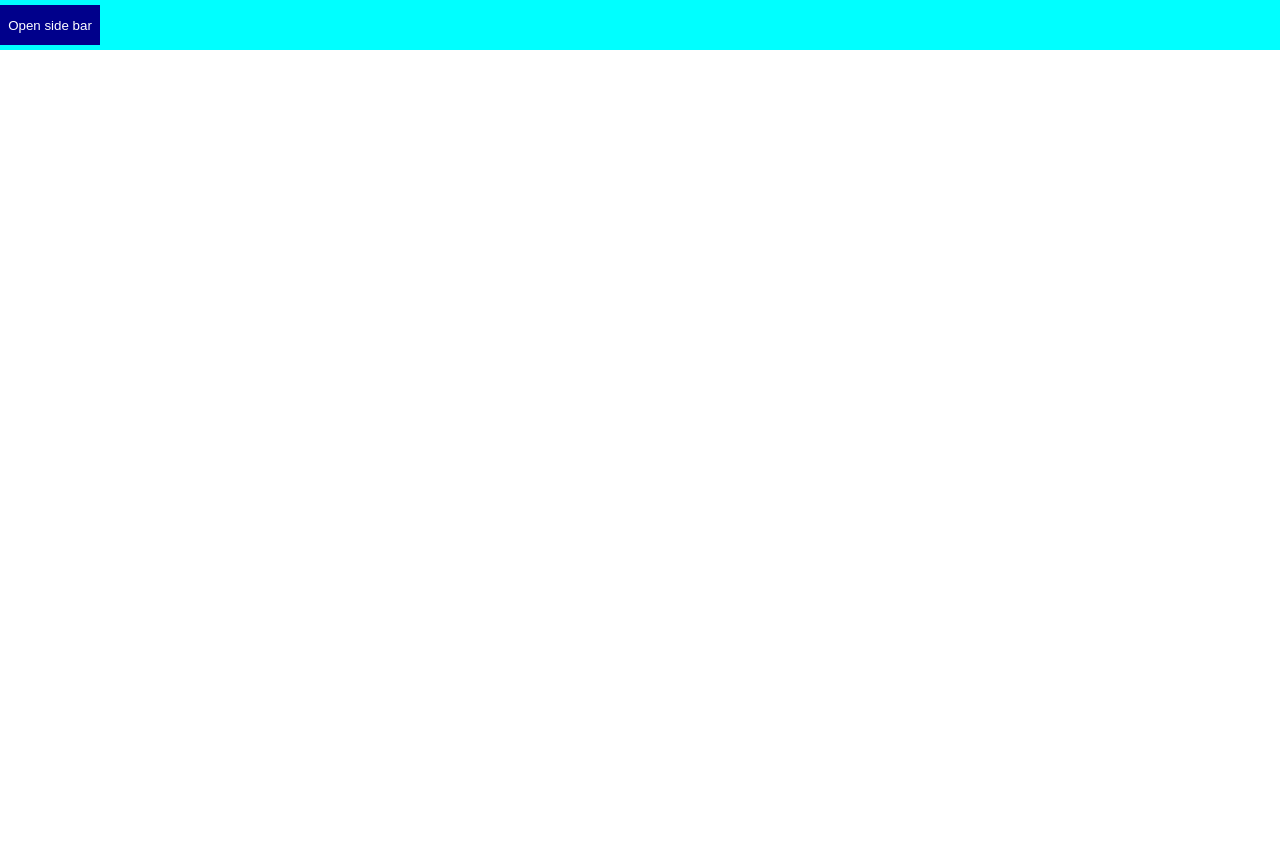
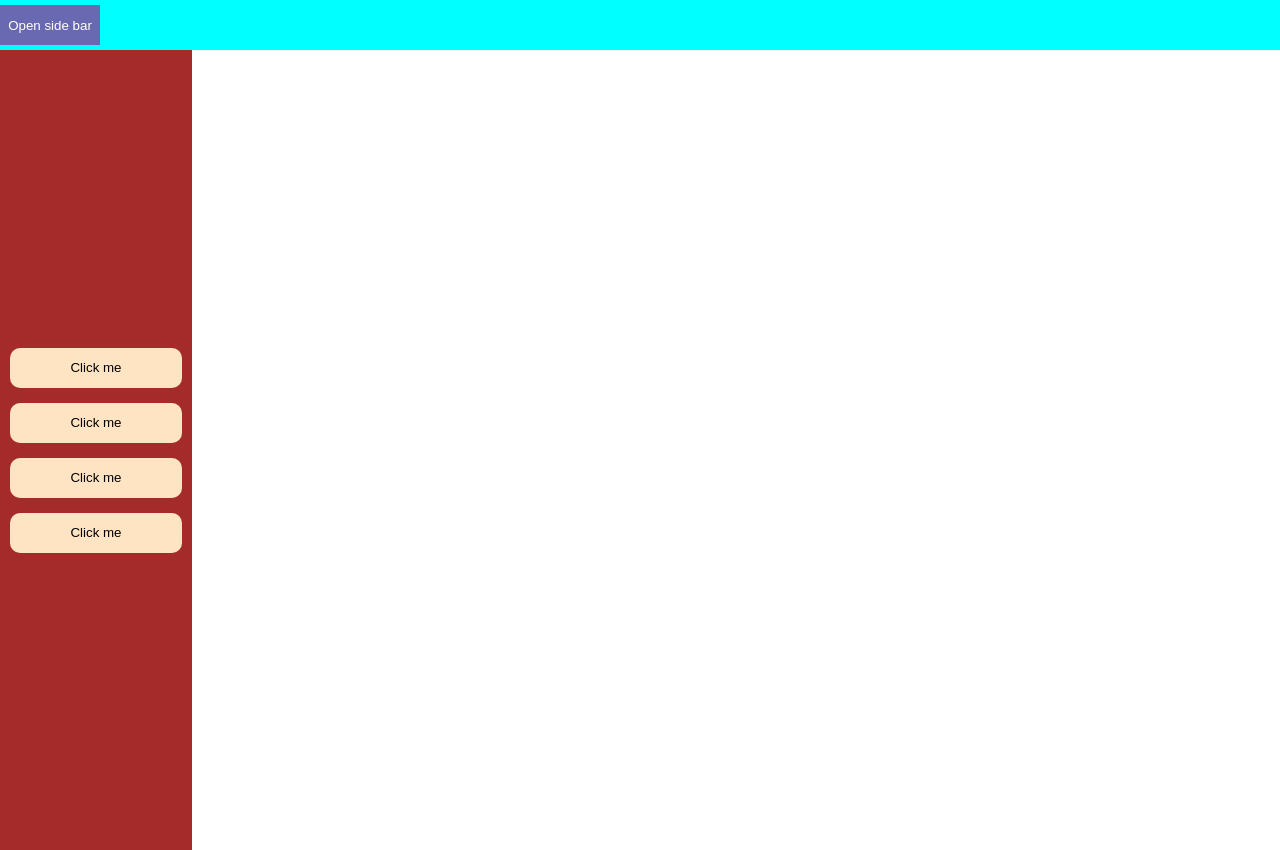
Before and after one commit to Goncharenko-Stepan/sidebar, a plain HTML site: page index.html in a window 1280 px wide. Before the commit the page ends 800 px from the top, so only its background shows below. Drawn offline with Linux system fonts and the light colour scheme.

Commit message:
I edit styles and add Sidebar

```diff
--- a/index.html
+++ b/index.html
@@ -10,6 +10,12 @@
     <div class="firstDiv">
       <button class="openButton">Open side bar</button>
     </div>
+    <div class="sideBarDiv">
+      <button class="sideBarButton">Click me</button
+      ><button class="sideBarButton">Click me</button
+      ><button class="sideBarButton">Click me</button>
+      <button class="sideBarButton">Click me</button>
+    </div>
     <script src="scripts/script.js"></script>
   </body>
 </html>
--- a/styles/style.css
+++ b/styles/style.css
@@ -11,9 +11,32 @@
   align-items: center;
 }
 .openButton {
-  background-color: darkblue;
+  background-color: rgb(105, 105, 178);
   border: none;
   width: 100px;
   color: white;
   height: 40px;
 }
+.sideBarDiv {
+  display: flex;
+  justify-content: center;
+  align-items: center;
+  gap: 15px;
+  height: 100vh;
+  width: 15vw;
+  flex-direction: column;
+  background-color: brown;
+  position: absolute;
+  z-index: 2;
+}
+.sideBarButton {
+  width: 90%;
+  height: 40px;
+  background-color: bisque;
+  border-radius: 10px;
+  border: none;
+  cursor: pointer;
+}
+.sideBarButton:hover {
+  background-color: rgb(193, 160, 119);
+}
```
